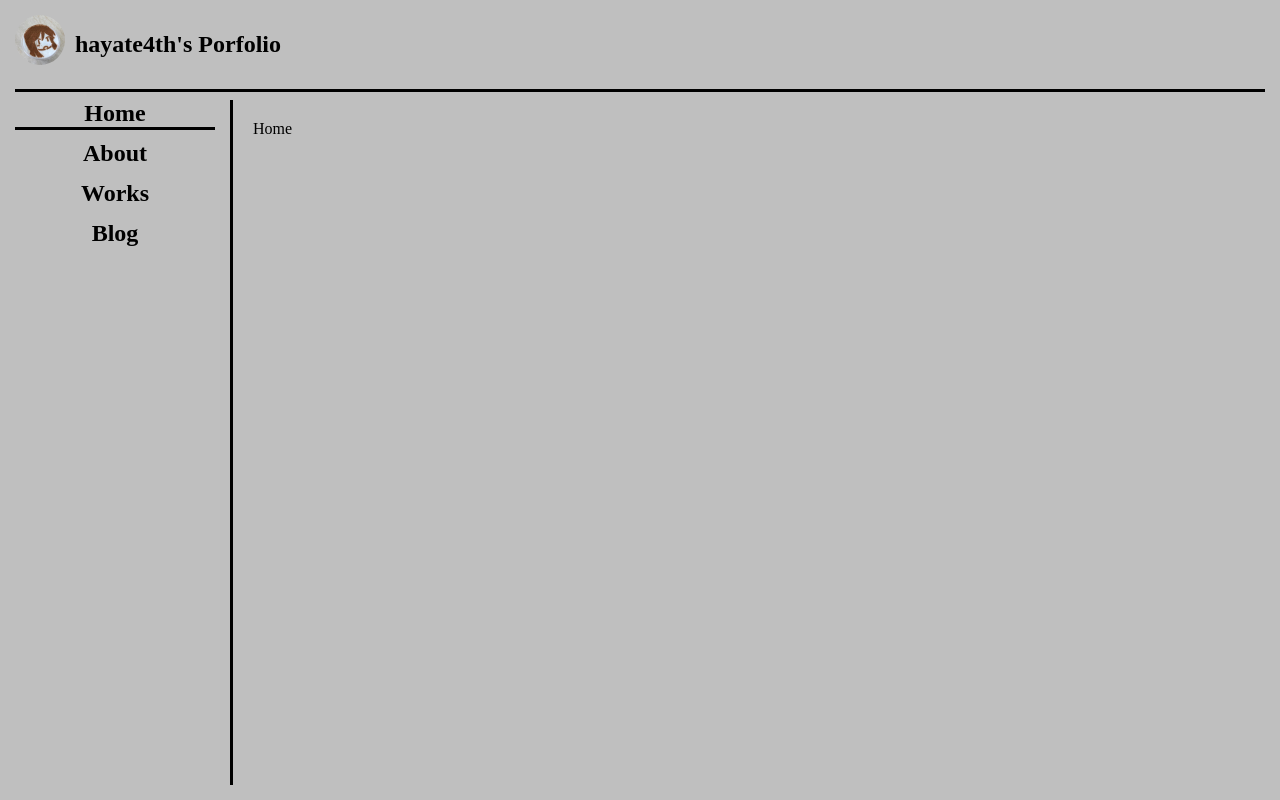
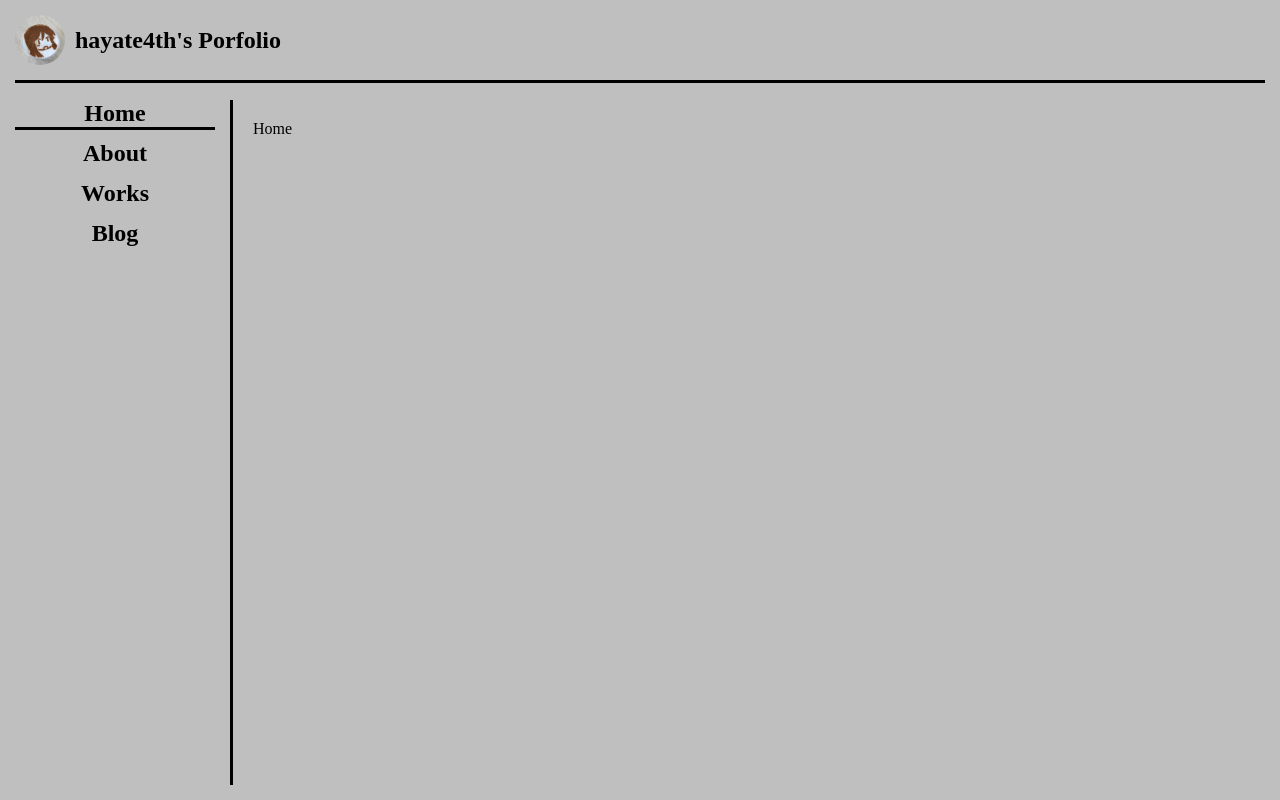
Before and after one commit to hayate4th/hayate4th.github.io, a React app: page / in a window 1280 px wide. Both pictures are taken after a click on the button "Welcome!". Built offline with nearby package versions, Linux system fonts and the light colour scheme.

Commit message:
Fix terrible mistake

```diff
--- a/src/components/MainPortfolio/index.tsx
+++ b/src/components/MainPortfolio/index.tsx
@@ -102,7 +102,7 @@ const Header = styled.header`
 const MainTitle = styled.div`
   border-bottom: 3px solid #000;
   display: flex;
-  padding-bottom: 15px;
+  padding: 0 0 15px 0;
 `;
 
 const LogoImage = styled.img`
@@ -117,7 +117,7 @@ const TitleText = styled.h1`
   align-self: center;
   color: #000;
   font-size: 1.5rem;
-  margin-right: 10px;
+  margin: 0 10px 0 0;
   vertical-align: middle;
 `;
 
```
